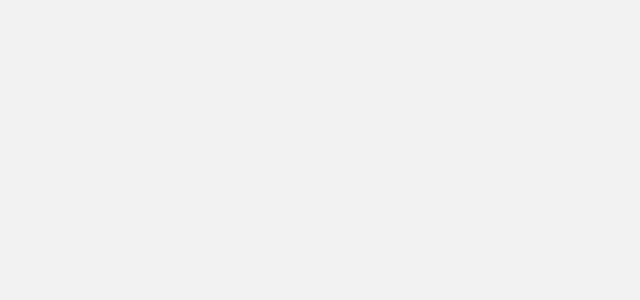
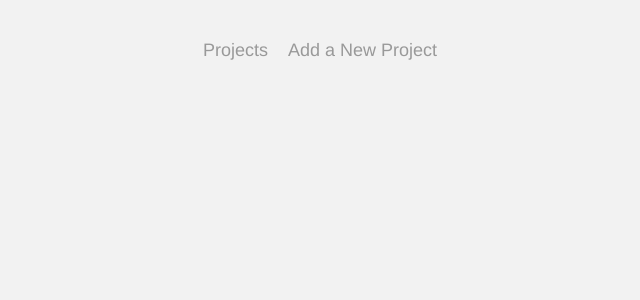
Before and after one commit to BALDEALFA/Project-Planner, a Vue app: page /projects/1 in a window 1280 px wide. Before the commit this address had no page. Shown: the top 300 px of the page, without its empty margins (320-960 px from the left). Built offline with nearby package versions, Linux system fonts and the light colour scheme.

Commit message:
Navbar-component

```diff
--- a/src/App.vue
+++ b/src/App.vue
@@ -1,7 +1,14 @@
 <template>
+	<Navbar />
 	<router-view />
 </template>
 
+<script>
+import Navbar from "./components/Navbar.vue";
+export default {
+	components: { Navbar },
+};
+</script>
 <style>
 body {
 	background: #f2f2f2;
--- /dev/null
+++ b/src/components/Navbar.vue
@@ -0,0 +1,24 @@
+<template>
+	<nav class="main-nav">
+		<router-link :to="{ name: 'Home' }">Projects</router-link>
+		<router-link :to="{ name: 'AddProject' }"> Add a New Project</router-link>
+	</nav>
+</template>
+
+<style>
+.main-nav {
+	text-align: center;
+	margin: 40px auto;
+}
+.main-nav a {
+	display: inline-block;
+	text-decoration: none;
+	margin: 0 10px;
+	color: #999;
+	font-size: 18px;
+}
+a.router-link-active {
+	border-bottom: 2px solid #00ce89;
+	padding-bottom: 4px;
+}
+</style>
```
